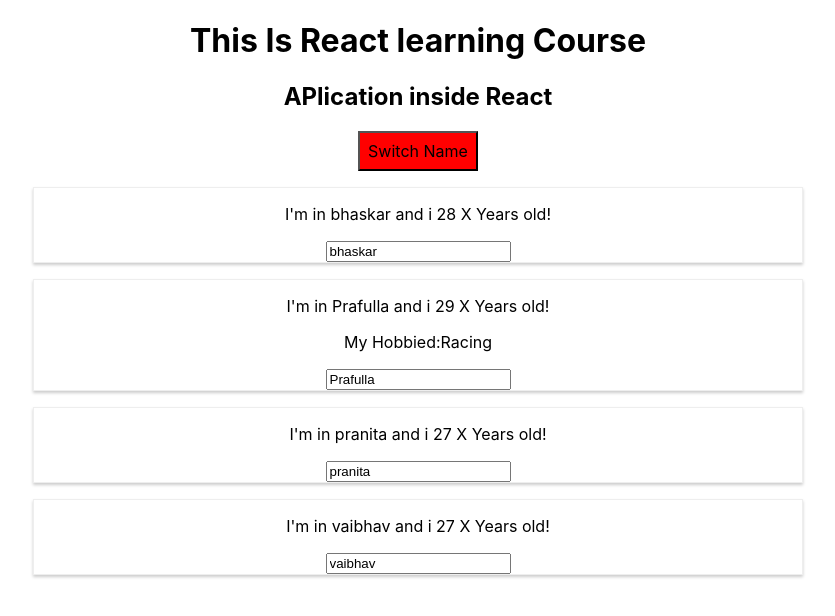
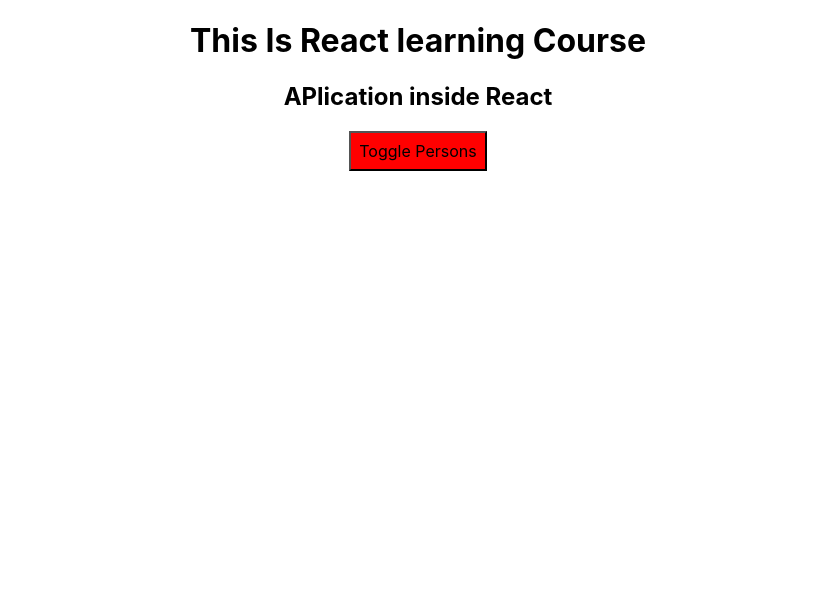
Before and after one commit to BhaskarShelar/React-complete-Guide, a React (Create React App) app: page / in a window 1280 px wide. Shown: the top 616 px of the page, without its empty margins (222-1057 px from the left). Built offline with nearby package versions, Linux system fonts and the light colour scheme.

Commit message:
Working with list in reactjs

```diff
--- a/public/index.html
+++ b/public/index.html
@@ -24,7 +24,7 @@
       work correctly both with client-side routing and a non-root public URL.
       Learn how to configure a non-root public URL by running `npm run build`.
     -->
-    <title>React App</title>
+    <title>My React learning </title>
   </head>
   <body>
     <noscript>You need to enable JavaScript to run this app.</noscript>
--- a/src/App.js
+++ b/src/App.js
@@ -6,69 +6,85 @@ import Person from './Person/Person';
 class App extends Component {
 
   state = {
-    person: [
-      { name: 'bhaskar', age: 28 },
-      { name: 'Prafulla', age: 29 },
-      { name: 'pranita', age: 27 },
-      { name: 'vaibhav', age: 27 }
-    ]
+    persons: [
+      { id:'1', name: 'bhaskar', age: 28 },
+      { id:'2', name: 'pranita', age: 27 },
+      { id:'3', name: 'Prafulla', age: 29 },
+      { id:'4', name: 'vaibhav', age: 27 }
+    ],
+    otherState: 'some other value',
+    showPersons: false
   };
 
   switchNameHandler = (newName) => {
     //Don't Use this this.state.person[0].name="suresh";
     this.setState({
-      person: [
-        { name: newName, age: 34 },
-        { name: 'pama', age: 35 },
-        { name: 'Amol', age: 30 },
-        { name: 'vaibhav', age: 27 }
+      persons: [
+        {  name: newName, age: 34 },
+        {  name: 'pama', age: 35 },
+        {  name: 'Amol', age: 30 },
+        {  name: 'vaibhav', age: 27 }
       ]
     })
 
   }
-  nameChangedHandler=(event) => {
-    this.setState({
-      person: [
-        { name: 'max', age: 34 },
-        { name: event.target.value, age: 35 },
-        { name: 'Amol', age: 30 },
-        { name: 'vaibhav', age: 27 }
-      ]
-    })
+  nameChangedHandler = (event,id) => {
+    const personIndex=this.state.persons.findIndex(p =>{
+      return p.id==id;
+    });
+    const person={
+    ...this.state.persons[personIndex]
+    };
+    person.name=event.target.value;
+    const persons=[...this.state.persons];
+    persons[personIndex]=person;
+    this.setState({persons:persons})
+  }
+
+  togglePersonHandler = () => {
+    const doesShow = this.state.showPersons;
+    this.setState({ showPersons: !doesShow });
+  }
+
+  deletePersonHandler = (personIndex) => {
+    //const persons = this.state.persons.slice();
+    const persons=[...this.state.persons]
+    persons.splice(personIndex, 1);
+    this.setState({ persons: persons });
   }
 
 
+  render() {
+    const style = {
+      backgroundColor: 'Red  ',
+      font: 'inherit',
+      broder: '1px solid blue',
+      padding: '8px'
+    }
 
-  render() {
-    const style={
-      backgroundColor:'Red  ',
-      font:'inherit',
-      broder:'1px solid blue',
-      padding:'8px'
+    let persons = null;
+
+    if (this.state.showPersons) {
+      persons = (
+        <div>
+          {this.state.persons.map((person,index) =>{
+            return   <Person  click={()=>this.deletePersonHandler(index)}
+             name={person.name} age={person.age}
+             key={person.id}
+             changed={(event)=>this.nameChangedHandler(event,person.id)}/>
+          })}
+
+        </div>
+      );
     }
+
     return (
       <div className="App">
-        <h1> This Is React learning Course</h1>
+        <h1> This Is React learning Course</ h1>
         <h2>APlication inside React</h2>
-        <button  style={style} onClick={() => this.switchNameHandler('Shiva')}>Switch Name</button>
-        <Person
-          name={this.state.person[0].name}
-          age={this.state.person[0].age}
-          click={this.switchNameHandler.bind(this, 'Mummy')}
-        />
-        <Person
-          name={this.state.person[1].name}
-          age={this.state.person[1].age}
-          click={this.switchNameHandler.bind(this, 'Daddy')}
-          changed={this.nameChangedHandler}
-            >My Hobbied:Racing </Person>
-        <Person
-          name={this.state.person[2].name}
-          age={this.state.person[2].age}
-        />
-        <Person
-          name={this.state.person[3].name}
-          age={this.state.person[3].age} />
+        <button style={style} onClick={this.togglePersonHandler}>Toggle Persons</button>
+
+        {persons}
 
       </div>
     );
```
